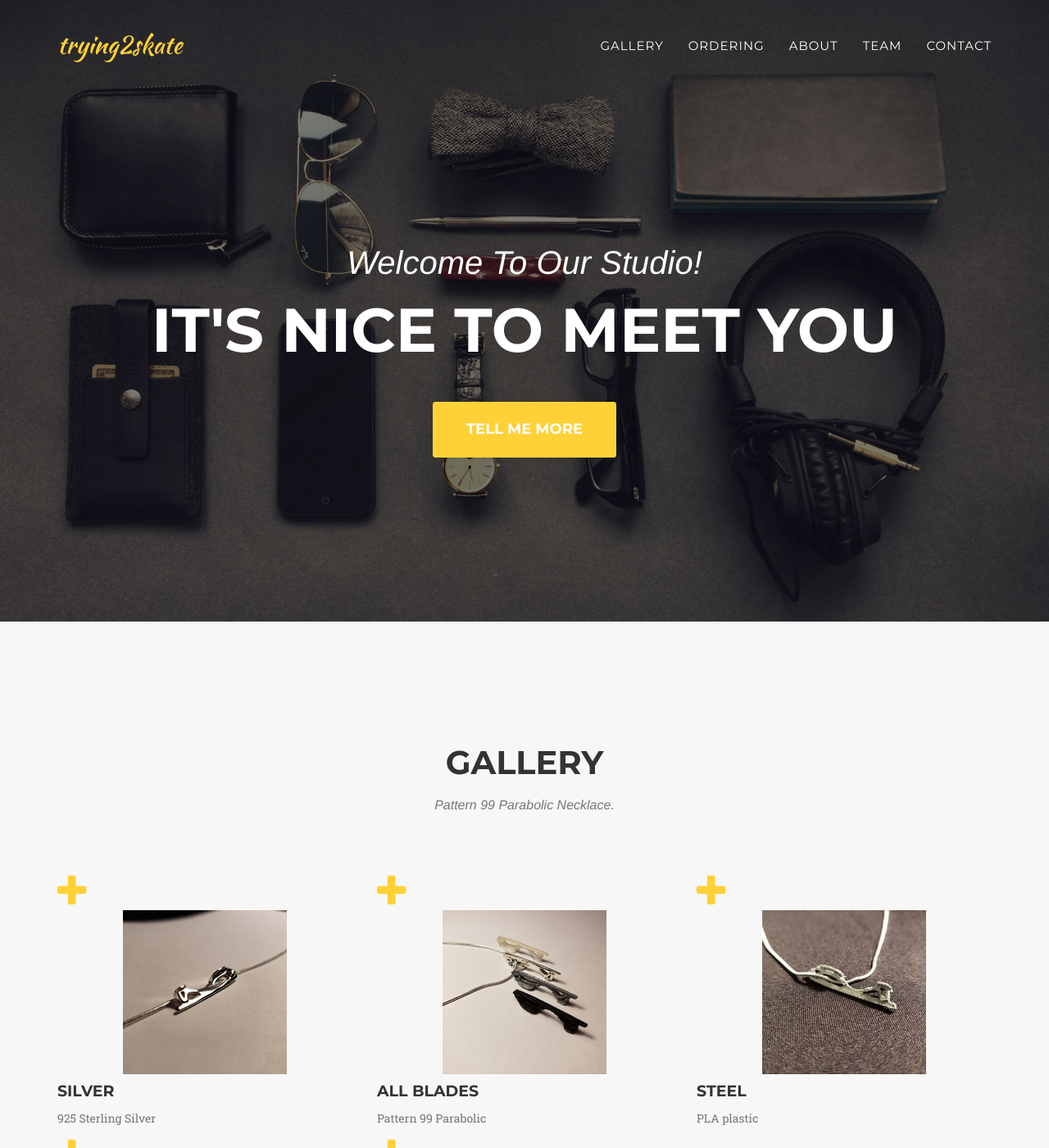
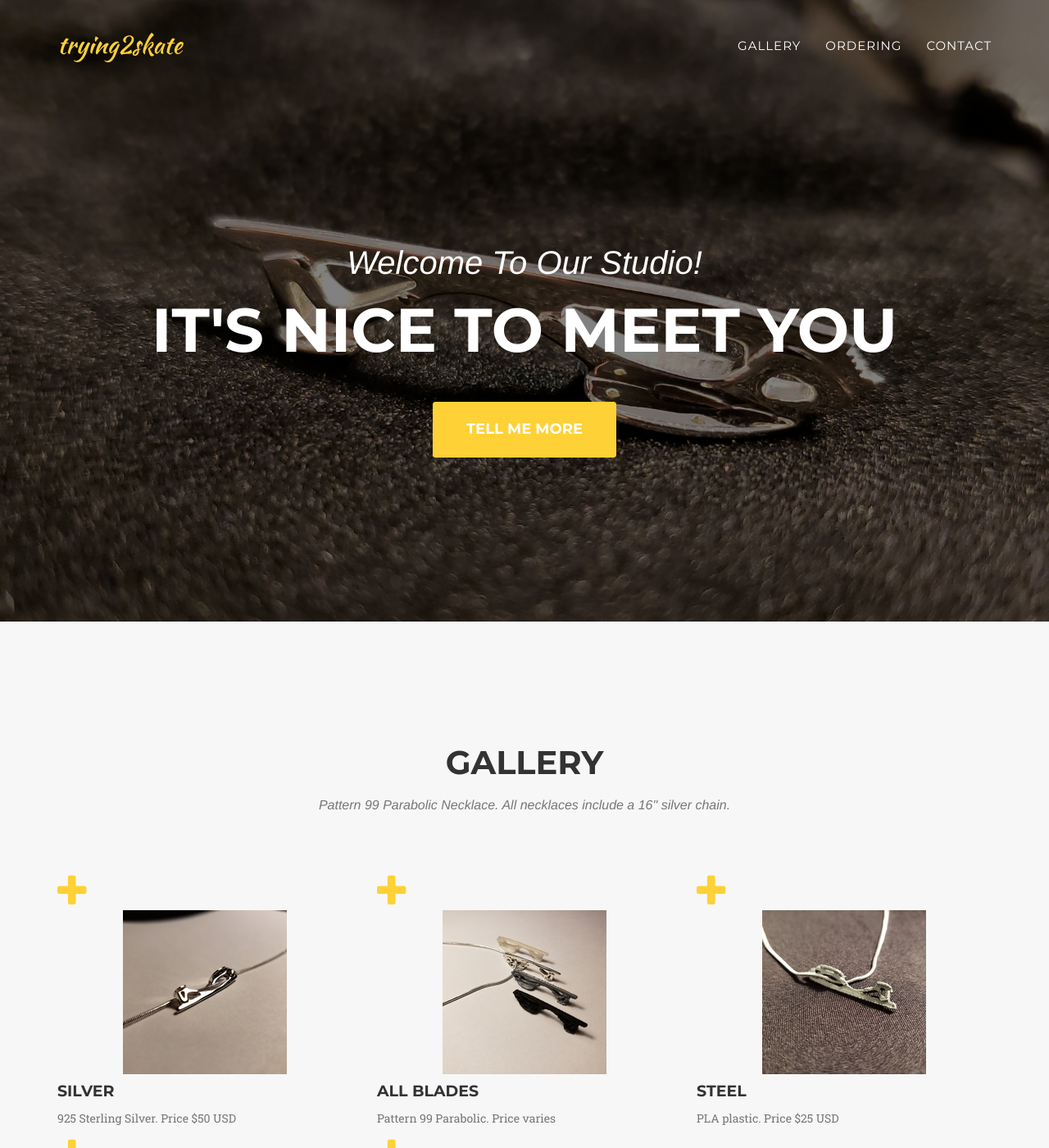
Before and after one commit to trying2skate/trying2skate.github.io, a Jekyll site: the page built from index.html, in a window 1280 px wide and 1400 px high. Shown: the whole window at 82% size. Built offline with Jekyll 4.4.1, drawn with Linux system fonts in a browser that asks for light colours; some web fonts are replaced; some of the changed text lies outside the part shown.

Commit message:
Darkened header image, removed unused sections

```diff
--- a/_includes/css/agency.css
+++ b/_includes/css/agency.css
@@ -269,7 +269,7 @@ header {
     text-align: center;
     color: #fff;
     background-attachment: scroll;
-    background-image: url('{{ site.baseurl }}/img/header-bg.jpg');
+    background-image: url('{{ site.baseurl }}/img/header-bg-blade.jpg');
     background-position: center center;
     background-repeat: none;
     -webkit-background-size: cover;
--- a/_includes/gallery.html
+++ b/_includes/gallery.html
@@ -4,7 +4,7 @@
             <div class="row">
                 <div class="col-lg-12 text-center">
                     <h2 class="section-heading">Gallery</h2>
-                    <h3 class="section-subheading text-muted">Pattern 99 Parabolic Necklace.</h3>
+                    <h3 class="section-subheading text-muted">Pattern 99 Parabolic Necklace. All necklaces include a 16" silver chain.</h3>
                 </div>
             </div>
             <div class="row">
@@ -20,7 +20,7 @@
                     </a>
                     <div class="portfolio-caption">
                         <h4>{{ post.title }}</h4>
-                        <p class="text-muted">{{ post.subtitle }}</p>
+                        <p class="text-muted">{{ post.subtitle }}. Price {{ post.price }}</p>
                     </div>
                 </div>
             {% endfor %}
--- a/_includes/header.html
+++ b/_includes/header.html
@@ -24,12 +24,12 @@
                     <li>
                         <a class="page-scroll" href="#ordering">Ordering</a>
                     </li>
-                    <li>
+                    <!--<li>
                         <a class="page-scroll" href="#about">About</a>
                     </li>
                     <li>
                         <a class="page-scroll" href="#team">Team</a>
-                    </li>
+                    </li>-->
                     <li>
                         <a class="page-scroll" href="#contact">Contact</a>
                     </li>
@@ -46,7 +46,7 @@
             <div class="intro-text">
                 <div class="intro-lead-in">Welcome To Our Studio!</div>
                 <div class="intro-heading">It's Nice To Meet You</div>
-                <a href="#services" class="page-scroll btn btn-xl">Tell Me More</a>
+                <a href="#gallery" class="page-scroll btn btn-xl">Tell Me More</a>
             </div>
         </div>
     </header>
--- a/_layouts/default.html
+++ b/_layouts/default.html
@@ -9,9 +9,6 @@
     {% include header.html %}
     {% include gallery.html %}
     {% include ordering.html %}
-    {% include about.html %}
-    {% include team.html %}
-    {% include clients.html %}
     {% include contact.html %}
     {% include footer.html %}
     {% include modals.html %}
```
Also changed, not shown: img/header-bg-blade.jpg (added), img/map-image.png (deleted), 14 other files.
